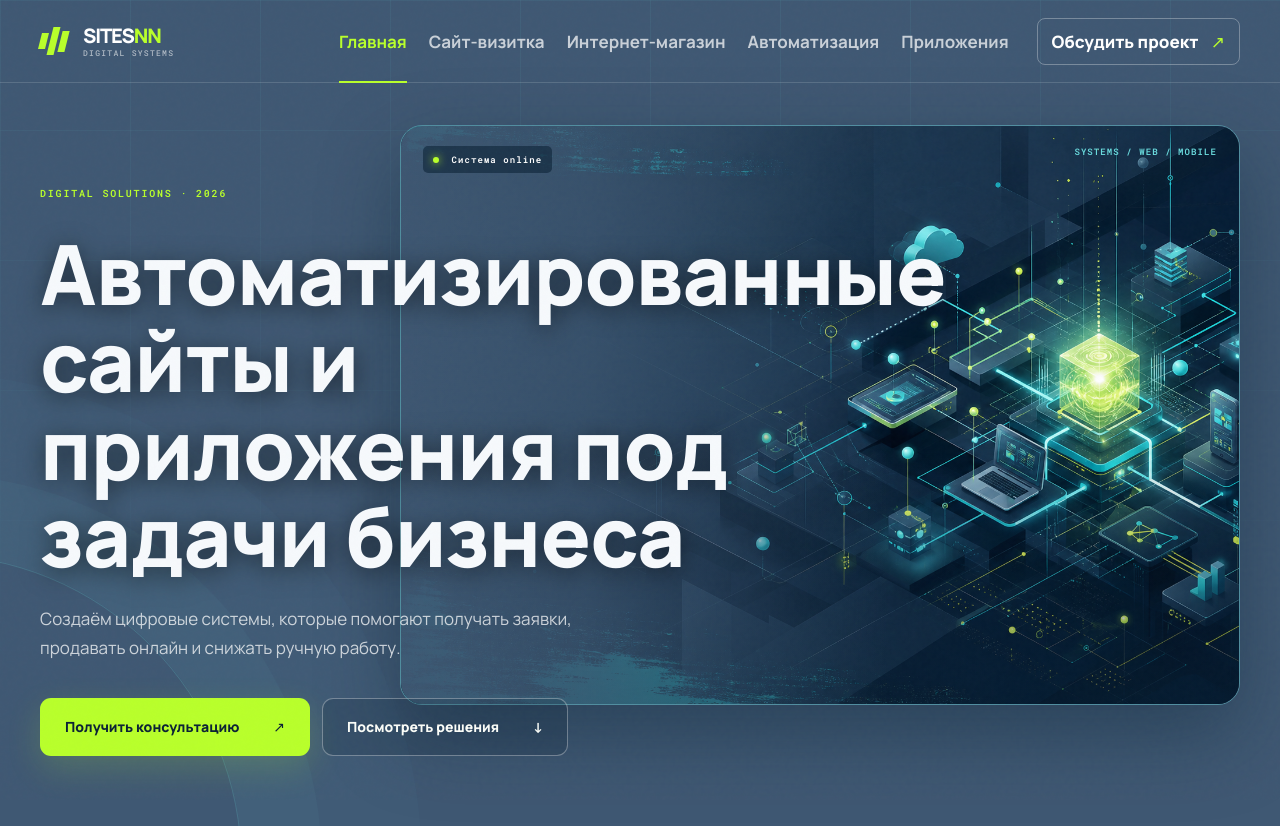
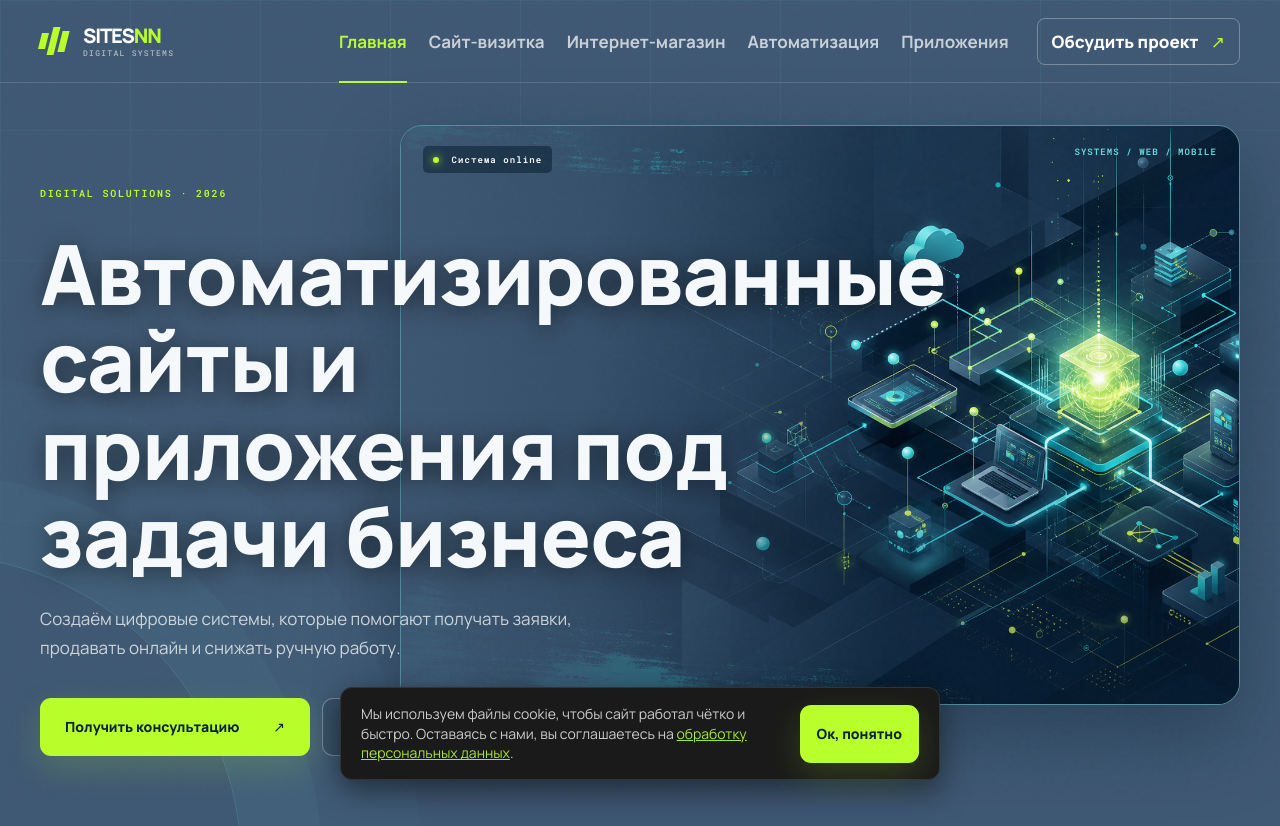
Before and after one commit to Nikita4470/sitesnn, a React (Vite) app in the folder client/: page / in a window 1280 px wide. Shown: the top 826 px of the page. Built offline with nearby package versions, Linux system fonts and the light colour scheme.

Commit message:
feat: правка бекэнда, добавления куки баннера

```diff
--- a/client/src/App.tsx
+++ b/client/src/App.tsx
@@ -5,6 +5,7 @@ import { HomePage } from './pages/HomePage'
 import { ProductPage } from './pages/ProductPage'
 import { productPages } from './data/content'
 import { PolicyPage } from './pages/PolicyPage'
+import { CookieBanner } from './components/CookieBanner'
 
 const SITE_URL = 'https://sitesnn.ru'
 const SITE_NAME = 'SITESNN'
@@ -165,6 +166,7 @@ export default function App() {
         ))}
         <Route path="*" element={<Navigate to="/" replace />} />
       </Routes>
+      <CookieBanner />
     </Layout>
   )
 }
--- a/client/src/components/ApplicationForm.tsx
+++ b/client/src/components/ApplicationForm.tsx
@@ -12,36 +12,36 @@ export function ApplicationForm({ compact = false }: Props) {
   async function submit(event: FormEvent<HTMLFormElement>) {
     event.preventDefault()
     const form = event.currentTarget
+
+    // Собираем данные из полей формы: name, contact, comment
     const values = Object.fromEntries(new FormData(form).entries())
     setSending(true)
     setSubmitError('')
 
     try {
-      const response = await fetch('/api/lead', {
+      // 1. МЕНЯЕМ URL на наш PHP скрипт
+      const response = await fetch('/send.php', {
         method: 'POST',
         headers: { 'Content-Type': 'application/json' },
-        body: JSON.stringify({ ...values, page: window.location.href }),
+        // Передаем name, phone (переименуем contact в phone для PHP) и комментарий
+        body: JSON.stringify({
+          name: values.name,
+          phone: values.contact, // Наш PHP ждет ключ 'phone'
+          comment: values.comment
+        }),
       })
 
-      // Сначала пытаемся прочитать JSON от сервера, что бы он ни ответил
       const result = await response.json().catch(() => null)
 
-      // Если бэкенд на Go ответил, что мы спамим (код 429)
-      if (response.status === 429) {
-        setSubmitError(result?.message || 'Слишком много запросов. Подождите минуту.')
-        return // Прерываем функцию, в общий catch не летим
-      }
-
-      // Если любая другая ошибка (400, 422, 502)
-      if (!response.ok || !result?.ok) {
+      // 2. МЕНЯЕМ ПРОВЕРКУ: PHP возвращает ["status" => "success"]
+      if (!response.ok || result?.status !== 'success') {
         throw new Error('lead_delivery_failed')
       }
 
-      // Если всё зашибись (Статус 200 ОК)
+      // Если всё зашибись
       setSent(true)
       form.reset()
     } catch {
-      // Сюда падаем только при жестких сетевых ошибках (например, сервак упал или инета нет)
       setSubmitError('Не удалось отправить заявку. Попробуйте ещё раз или напишите нам на')
     } finally {
       setSending(false)
--- /dev/null
+++ b/client/src/components/CookieBanner.module.css
@@ -0,0 +1,70 @@
+.banner {
+  position: fixed;
+  bottom: 20px;
+  left: 50%;
+  transform: translateX(-50%);
+  width: calc(100% - 40px);
+  max-width: 600px;
+  background-color: #1a1a1a; /* Темный фон под стать консоли/коду */
+  border: 1px solid #333;
+  border-radius: 12px;
+  padding: 16px 20px;
+  box-shadow: 0 10px 30px rgba(0, 0, 0, 0.5);
+  z-index: 9999; /* Чтобы точно было поверх всего */
+  animation: slideUp 0.4s ease-out;
+}
+
+.content {
+  display: flex;
+  align-items: center;
+  justify-content: space-between;
+  gap: 20px;
+}
+
+.content p {
+  margin: 0;
+  font-size: 14px;
+  line-height: 1.4;
+  color: #ccc;
+}
+
+.link {
+  color: #a3e635; /* Твой lime цвет */
+  text-decoration: underline;
+}
+
+.link:hover {
+  text-decoration: none;
+}
+
+/* Кнопка сжата, чтобы не ломать флекс */
+.content button {
+  white-space: nowrap;
+  padding: 8px 16px;
+  font-size: 14px;
+}
+
+/* Анимация плавного выезда снизу */
+@keyframes slideUp {
+  from {
+    transform: translate(-50%, 100px);
+    opacity: 0;
+  }
+  to {
+    transform: translate(-50%, 0);
+    opacity: 1;
+  }
+}
+
+/* Мобильная адаптация */
+@media (max-width: 600px) {
+  .content {
+    flex-direction: column;
+    align-items: flex-start;
+    gap: 12px;
+  }
+
+  .content button {
+    width: 100%;
+  }
+}
--- /dev/null
+++ b/client/src/components/CookieBanner.tsx
@@ -0,0 +1,41 @@
+import { useState, useEffect } from 'react'
+import { NavLink } from 'react-router-dom'
+import styles from './CookieBanner.module.css'
+
+export function CookieBanner() {
+    const [isVisible, setIsVisible] = useState(false)
+
+    useEffect(() => {
+        const isAccepted = localStorage.getItem('cookie_accepted')
+
+        if (!isAccepted) {
+        const timer = setTimeout(() => setIsVisible(true), 1000)
+        return () => clearTimeout(timer)
+        }
+    }, [])
+
+    const acceptCookies = () => {
+        // Записываем метку, чтобы больше не показывать
+        localStorage.setItem('cookie_accepted', 'true')
+        setIsVisible(false)
+    }
+
+    if (!isVisible) return null
+
+    return (
+        <div className={styles.banner} role="dialog" aria-live="polite">
+        <div className={styles.content}>
+            <p>
+            Мы используем файлы cookie, чтобы сайт работал чётко и быстро.
+            Оставаясь с нами, вы соглашаетесь на{' '}
+            <NavLink to="/policy" className={styles.link}>
+                обработку персональных данных
+            </NavLink>.
+            </p>
+            <button type="button" className="button button--lime" onClick={acceptCookies}>
+            Ок, понятно
+            </button>
+        </div>
+        </div>
+    )
+    }
```
Also changed, not shown: 1 other file (tests, documents, lock files or other folders).
